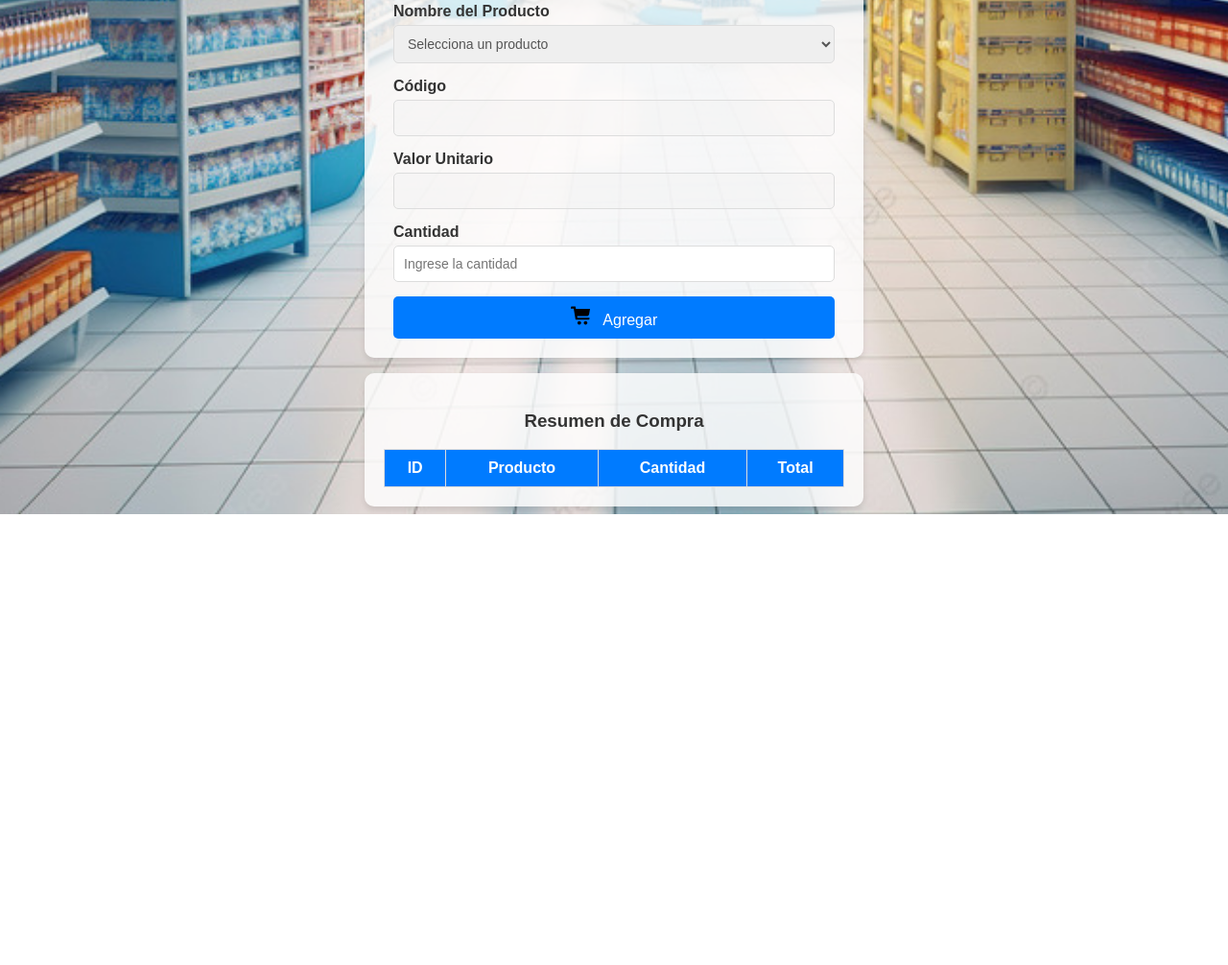
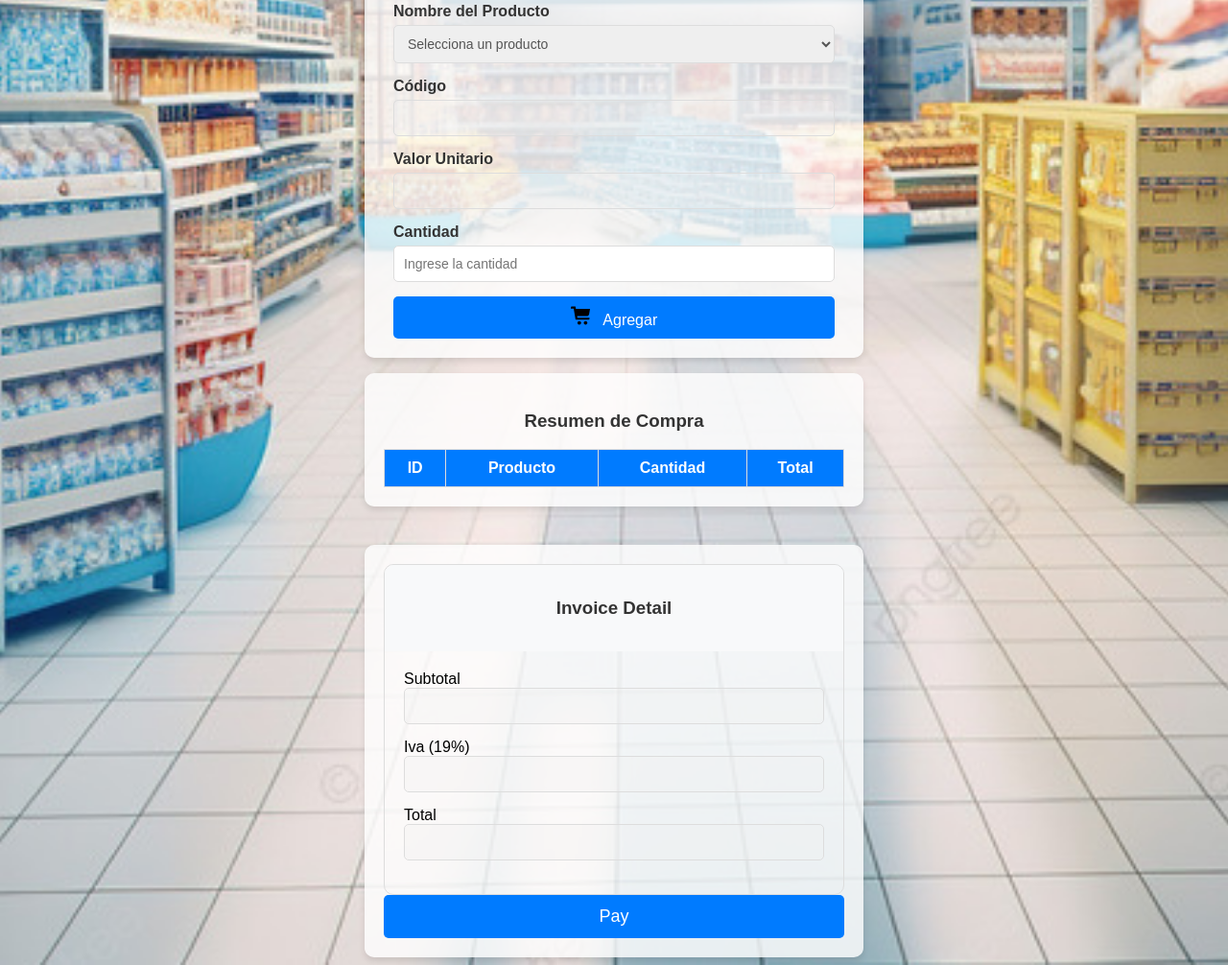
Before and after one commit to notkahuate/app_jsFacturas, a plain HTML site: page index.html in a window 1280 px wide. Shown: the part 534-1540 px from the top of the page at 96% size. Before the commit the page ends 1070 px from the top, so only its background shows below. Drawn offline with Linux system fonts and the light colour scheme; no server answers.

Commit message:
feat: :sparkles: nuevo repo terminando las facturas

```diff
--- a/index.html
+++ b/index.html
@@ -22,6 +22,8 @@
 
 </div>
 
+<factura-d></factura-d>
+
 
 </body>
 </html>
--- a/js/app.js
+++ b/js/app.js
@@ -1,3 +1,4 @@
 import "./datoscompras.js";
 import "./compras.js";
 import "./tablajson.js";
+import "./factura.js"
--- a/js/compras.js
+++ b/js/compras.js
@@ -151,8 +151,10 @@ document.addEventListener("change",(event)=>{
     }
 });
 
+let acumuladorsubtotal = 0;
+document.addEventListener("submit", (event) => {
 
-document.addEventListener("submit", (event) => {
+
     if (event.target.id === "product-form") {
         event.preventDefault();
 
@@ -172,6 +174,21 @@ document.addEventListener("submit", (event) => {
             <td>${totalPrice}</td>
         `;
 
+        acumuladorsubtotal += parseInt(totalPrice)
+
+        const totalPriceparseado = parseInt(acumuladorsubtotal);
+
+        document.getElementById("subtotal").value = totalPriceparseado;
+        const iv = parseInt(totalPriceparseado * 0.19);
+        document.getElementById("iva").value = iv;
+
+        const totalfactura = totalPriceparseado + iv;
+        document.getElementById("total").value = totalfactura ;
+
+
+
+
+
         document.getElementById("summary-body").appendChild(newRow);
 
 
@@ -179,5 +196,7 @@ document.addEventListener("submit", (event) => {
         document.getElementById("code").value = "";
         document.getElementById("unit-price").value = "";
         document.getElementById("quantity").value = "";
+
+
     }
 });
--- /dev/null
+++ b/js/factura.js
@@ -0,0 +1,107 @@
+class factura extends HTMLElement {
+    constructor() {
+        super();
+    }
+
+    connectedCallback() {
+        this.innerHTML = `
+        <style>
+        .container {
+            background-color: rgba(255, 255, 255, 0.8);
+            padding: 20px;
+            border-radius: 10px;
+            box-shadow: 0 4px 6px rgba(0, 0, 0, 0.1);
+            width: 65vh;
+            margin: 0 auto;
+            margin-top: 5vh;
+        }
+
+        .card {
+            border: 1px solid #ddd;
+            border-radius: 10px;
+            overflow: hidden;
+        }
+
+        .card-header {
+            background-color: #f8f9fa;
+            padding: 15px;
+        }
+
+        .card-header h3 {
+            color: #333;
+            text-align: center;
+        }
+
+        .card-body {
+            padding: 20px;
+        }
+
+        .mt-3 p {
+            font-size: 16px;
+            margin-bottom: 15px;
+            color: #333;
+        }
+
+        .mt-3 strong {
+            font-weight: bold;
+        }
+
+        .text-center button {
+            width: 100%;
+            padding: 12px;
+            background-color: #007BFF;
+            color: #fff;
+            font-size: 18px;
+            border: none;
+            border-radius: 5px;
+            cursor: pointer;
+            transition: background-color 0.3s ease;
+        }
+
+        .text-center button:hover {
+            background-color: #0056b3;
+        }
+
+        @media (max-width: 768px) {
+            .container {
+                width: 80%;
+            }
+
+            .card-body {
+                padding: 15px;
+            }
+
+            .text-center button {
+                font-size: 16px;
+                padding: 10px;
+            }
+        }
+        </style>
+
+        <div class="container mt-5">
+            <div class="card">
+                <div class="card-header text-center">
+                    <h3>Invoice Detail</h3>
+                </div>
+                <div class="card-body">
+                    <div class="mt-3">
+                    <label for="subtotal">Subtotal</label>
+                    <input type="text" id="subtotal" disabled>
+
+                    <label for="iva">Iva (19%)</label>
+                    <input type="text" id="iva" disabled>
+
+                    <label for="total">Total</label>
+                    <input type="number" id="total" disabled>
+                    </div>
+                </div>
+            </div>
+            <div class="text-center mt-4">
+                <button class="btn btn-primary btn-lg" id="payBtn">Pay</button>
+            </div>
+        </div>
+        `;
+    }
+}
+
+customElements.define('factura-d', factura);
```
Also changed, not shown: 1 other file.
